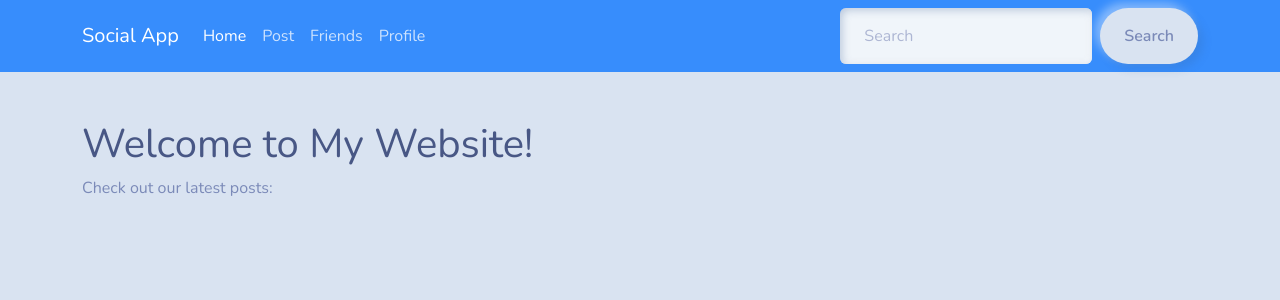
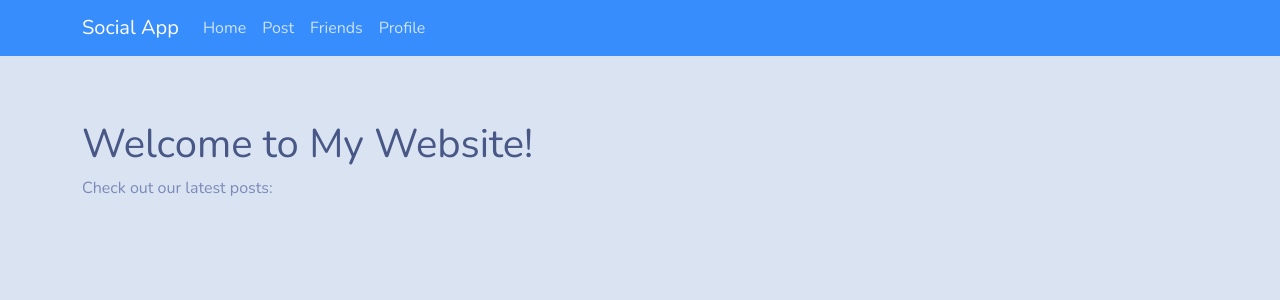
Before and after one commit to chhay-sophal/social-app, a Django app: template social_app/core/templates/core/index.html in a window 1280 px wide. Shown: the top 300 px of the page. Run offline with Django 4.2, Linux system fonts and the light colour scheme; the template is opened without the code that fills it, so the values that code supplies are empty; some libraries are stand-ins or nearby versions.

Commit message:
Modify NavBar

```diff
--- a/social_app/core/templates/core/base.html
+++ b/social_app/core/templates/core/base.html
@@ -6,28 +6,29 @@
     <link rel="stylesheet" type="text/css" href="{% static 'css/style.css' %}">
 </head>
 <body style="padding-top: 120px;">
-    <header>
         <nav class="navbar navbar-expand-lg fixed-top bg-primary" data-bs-theme="dark">
             <div class="container">
               <a class="navbar-brand" href="#">Social App</a>
-              <button class="navbar-toggler" type="button" data-bs-toggle="collapse" data-bs-target="#navbarColor01" aria-controls="navbarColor01" aria-expanded="false" aria-label="Toggle navigation">
+              <button class="navbar-toggler collapsed" type="button" data-bs-toggle="collapse" data-bs-target="#navbarResponsive" aria-controls="navbarResponsive" aria-expanded="false" aria-label="Toggle navigation">
                 <span class="navbar-toggler-icon"></span>
               </button>
-              <div class="collapse navbar-collapse" id="navbarColor01">
+              <div class="collapse navbar-collapse" id="navbarResponsive">
                 <ul class="navbar-nav me-auto">
                   <li class="nav-item">
-                    <a class="nav-link active" href="#">Home
-                      <span class="visually-hidden">(current)</span>
-                    </a>
+                      <a class="nav-link {% if request.resolver_match.view_name == 'core:index' %}active{% endif %}" href="{% url 'core:index' %}">Home
+                          <span class="visually-hidden">(current)</span>
+                      </a>
                   </li>
                   <li class="nav-item">
-                    <a class="nav-link" href="#">Post</a>
+                      <a class="nav-link {% if request.resolver_match.view_name == 'post:view' %}active{% endif %}" href="#">Post</a>
                   </li>
                   <li class="nav-item">
-                    <a class="nav-link" href="#">Friends</a>
+                      <a class="nav-link {% if request.resolver_match.view_name == 'friends:view' %}active{% endif %}" href="#">Friends</a>
                   </li>
                   <li class="nav-item">
-                    <a class="nav-link" href="{% url 'user_profile:profile' %}">Profile</a>
+                      <a class="nav-link {% if request.resolver_match.view_name == 'user_profile:profile' %}active{% endif %}" href="{% url 'user_profile:profile' %}">Profile
+                          <span class="visually-hidden">(current)</span>
+                      </a>
                   </li>
                   <!-- <li class="nav-item">
                     <a class="nav-link" href="{% url 'user_auth:register' %}">Register</a>
@@ -36,14 +37,13 @@
                     <a class="nav-link" href="{% url 'user_auth:login' %}">Log In</a>
                   </li> -->
                 </ul>
-                <form class="d-flex">
+                <!-- <form class="d-flex">
                   <input class="form-control me-sm-2" type="search" placeholder="Search">
                   <button class="btn btn-secondary my-2 my-sm-0" type="submit">Search</button>
-                </form>
+                </form> -->
               </div>
             </div>
         </nav>
-    </header>
 
     <main class="container">
         {% block content %}{% endblock %}
```
Also changed, not shown: social_app/media/profile_pictures/default.jpg (added).
